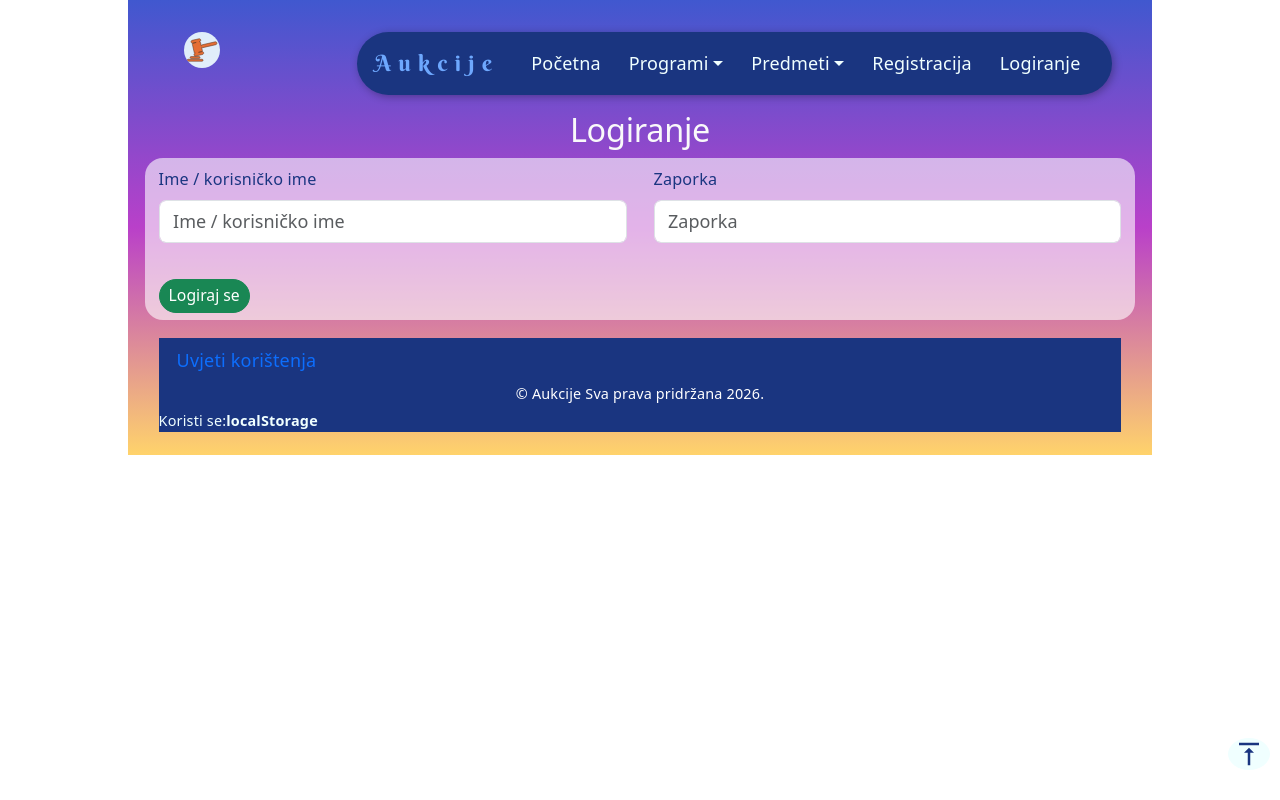
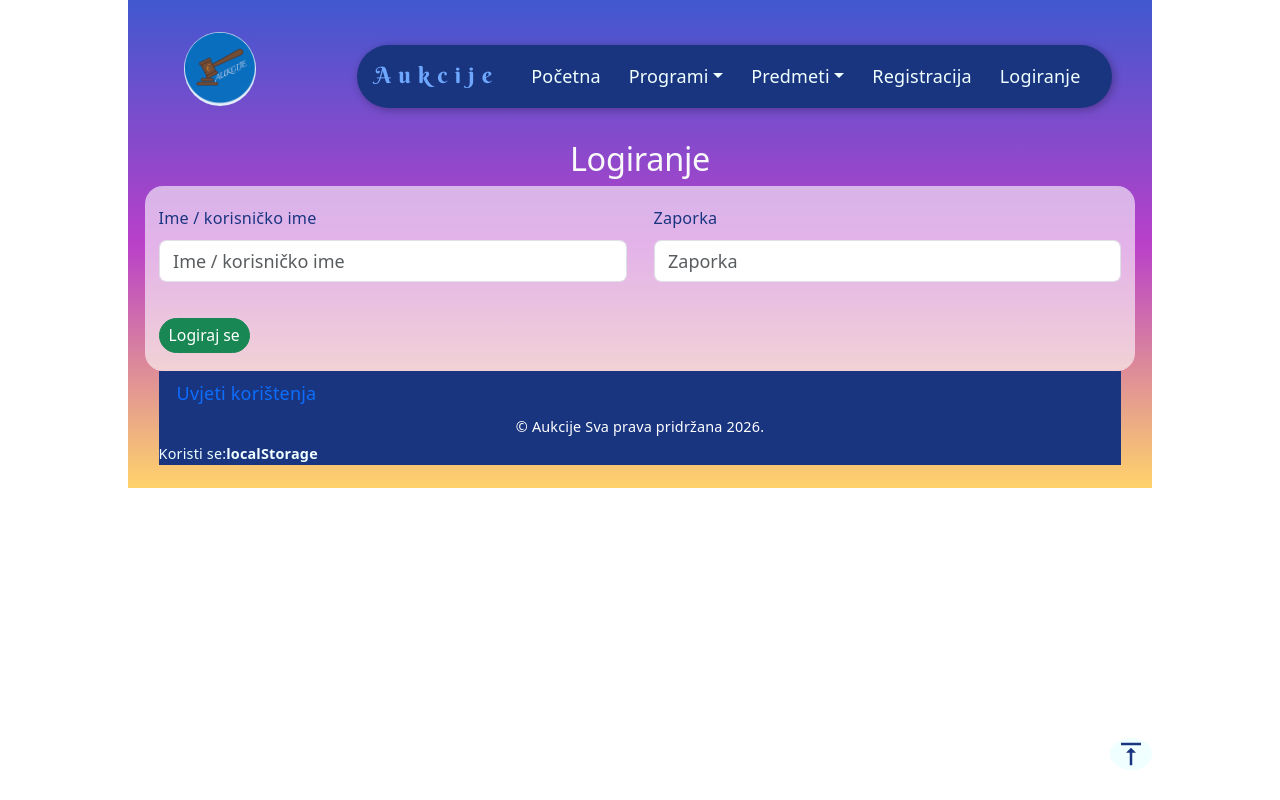
Before and after one commit to androwebgraphic/Aukcije, a React (Vite) app: page /logiranje in a window 1280 px wide. Built offline with nearby package versions, Linux system fonts and the light colour scheme.

Commit message:
novi logo

```diff
--- a/src/App.css
+++ b/src/App.css
@@ -72,7 +72,7 @@ header {
   width: 100%;
   padding: 0.5rem 1rem;
   background-color: var(--main-color);
-  border-radius: 2rem;
+  border-radius: 3rem;
   box-shadow: 0.1rem 0.1rem 0.5rem rgba(0, 0, 0, 0.3);
   z-index: 1000;
 }
@@ -88,7 +88,7 @@ header {
   margin-right: 0.9rem;
   margin-left: 0.9rem;
   border-radius: 50%;
-  width: 2rem;
+  width: 3rem;
   height: auto;
   filter: opacity(0.9);
   background-color: var(--primary-txt);
@@ -134,7 +134,7 @@ header {
   color: var(--primary-txt) !important;
   background-color: transparent;
   padding: 0.5rem 1.2rem;
-  margin: .6rem 0 .6rem 0;
+  margin: .6rem 0 .6rem .7rem;
   text-align: center;
 }
 a.dropdown-item:hover{
@@ -189,6 +189,7 @@ a.dropdown-item:hover{
 .h {
   display: grid;
   grid-template-columns: 0.5fr 2fr;
+  align-items: baseline;
 }
 .h a{
 
@@ -229,10 +230,11 @@ a.dropdown-item:hover{
 }
 
 form {
-  margin: 1rem 0;
-  padding: 0.4rem;
+
+
   background-color: rgba(255, 255, 255, 0.6);
   border-radius: 1rem;
+  padding: 1rem;
 }
 
 label {
@@ -330,7 +332,7 @@ footer button {
 .scroll-to-top-btn {
   position: fixed;
   bottom: 30px;
-  right: 10px;
+  right: 10%;
   z-index: 9999; /* Keeps it above all other content and footers */
 }
 .copy, .copy a {
@@ -349,9 +351,9 @@ footer button {
     margin-bottom: 1rem;
     padding: 0;
     border-radius: 50%;
-    width: 2rem;
+    width: 4rem;
     height: auto;
-    float: left;
+    /* float: left; */
     background-color: var(--primary-txt);
   }
   .navbar-toggler:focus {
--- a/src/App.jsx
+++ b/src/App.jsx
@@ -31,6 +31,7 @@ import Uvjeti from "./pages/Uvjeti.jsx";
 
 import { ToastContainer, toast } from "react-toastify";
 import "react-toastify/dist/ReactToastify.css";
+import ScrollToTopButton from "./components/ScrollToTopButton.jsx";
 
 function App() {
 	return (
@@ -97,7 +98,8 @@ function App() {
 					className="fixed top-50 start-50 translate-middle-x"
 				/>
 
-			 	<Footer />
+        <Footer />
+
       </Container>
 
 		</>
--- a/src/components/Footer.jsx
+++ b/src/components/Footer.jsx
@@ -1,5 +1,4 @@
 import { DATA_SOURCE,APP_NAME, RouteNames } from "../constants";
-import { useState } from "react";
 import { useNavigate } from "react-router-dom";
 import Nav from 'react-bootstrap/Nav';
 
@@ -14,7 +13,7 @@ function Footer() {
   return (
     <>
       <footer >
-        <ScrollToTopButton />
+         <ScrollToTopButton />
           <Nav>
               <Nav.Link onClick={() => { navigate(RouteNames.UVJETI); }}>
                  Uvjeti korištenja
--- a/src/components/Header.jsx
+++ b/src/components/Header.jsx
@@ -1,7 +1,7 @@
 
 
 import NavMain from "./NavMain";
-import aukcijelogo from '../img/aukcijelogo.svg'
+import aukcijelogo from '../img/Aukcije logo.png'
 import { Link } from "react-router-dom";
 
 
--- a/src/pages/predmeti/PredmetNovi.jsx
+++ b/src/pages/predmeti/PredmetNovi.jsx
@@ -166,7 +166,7 @@ async function kreirajI_DodajOznaku() {
     <Container className="mt-4 mb-5">
       <Heading as="h2" color="azure" className="mb-4">Dodavanje novog predmeta</Heading>
 
-      <Form onSubmit={handleSubmit}>
+      <Form   onSubmit={handleSubmit}>
         <Row className="g-3">
           <Col sm={6}>
             <Form.Group controlId="naziv">
```
Also changed, not shown: src/img/Aukcije logo.png (added).
